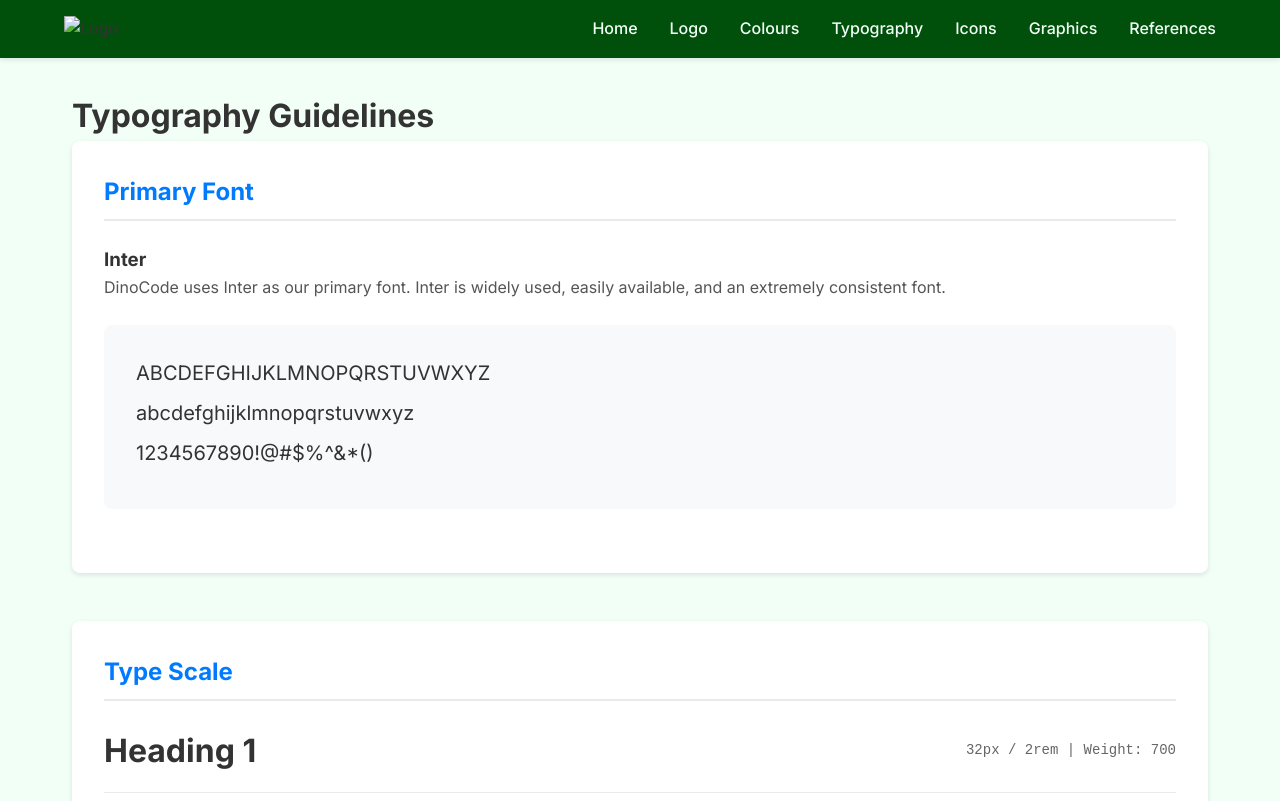
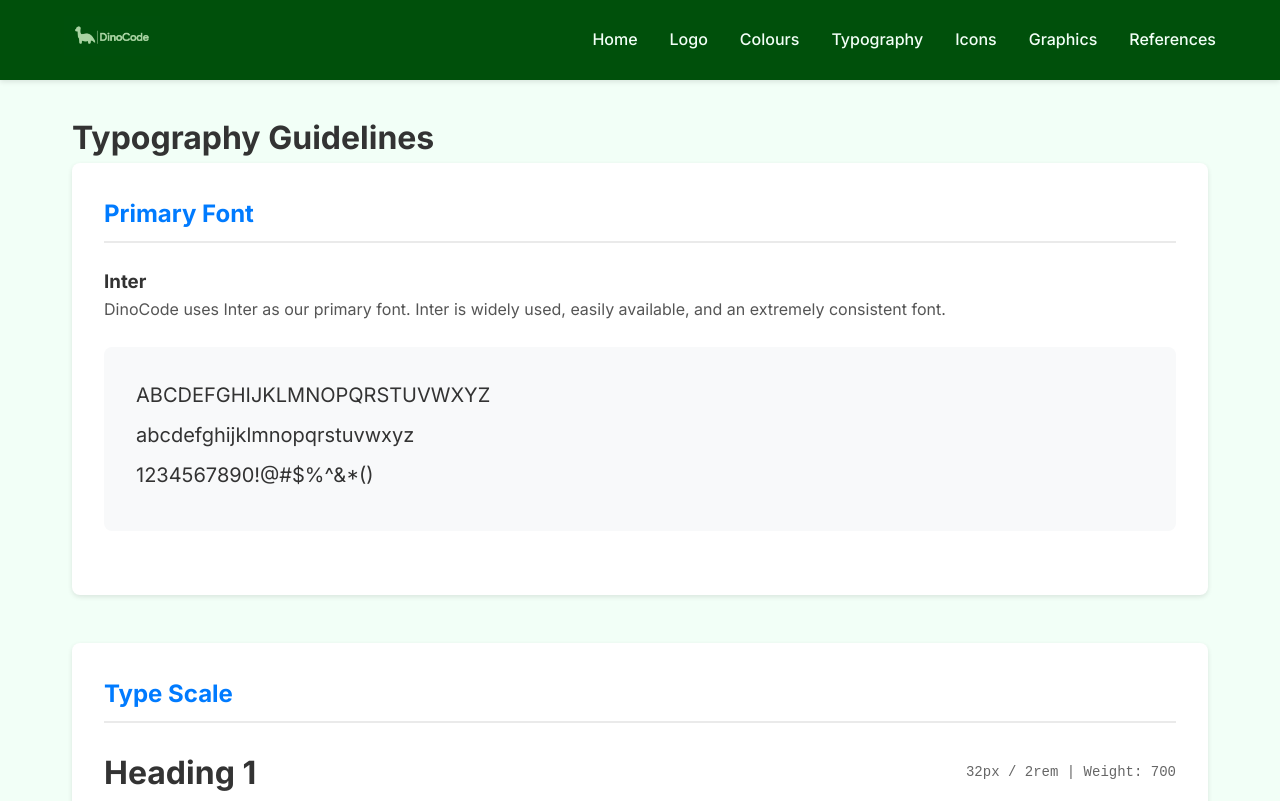
Before and after one commit to 0usernamee/Desgin2, a plain HTML site: page typo.html in a window 1280 px wide. Shown: the top 801 px of the page. Drawn offline with Linux system fonts and the light colour scheme.

Commit message:
logo link quick addition

```diff
--- a/typo.html
+++ b/typo.html
@@ -10,9 +10,10 @@
   </head>
   <body>
     <nav class="navbar">
-      <div class="logo">
-        <img src="PLACEHOLDER" alt="Logo" />
-      </div>
+        <div class="logo"><a href="index.html">
+            <img src="logo.png" alt="Logo">
+        </a>
+        </div>
       <ul class="nav-links">
         <li><a href="index.html">Home</a></li>
         <li><a href="logo.html">Logo</a></li>
```
Also changed, not shown: colours.html (+2 -1 lines), graphics.html (+4 -3 lines), icons.html (+3 -2 lines), index.html (+2 -1 lines), logo.html (+4 -3 lines), references.html (+2 -1 lines).
